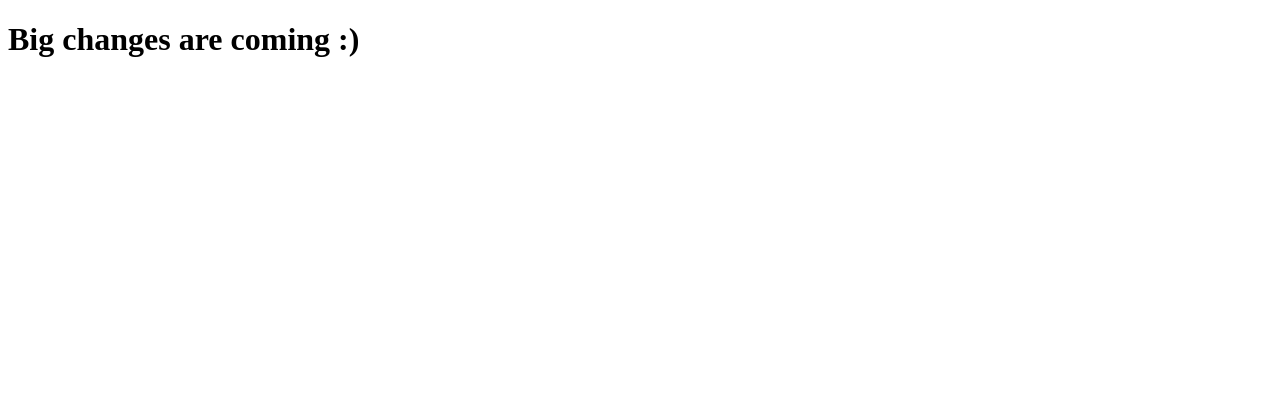
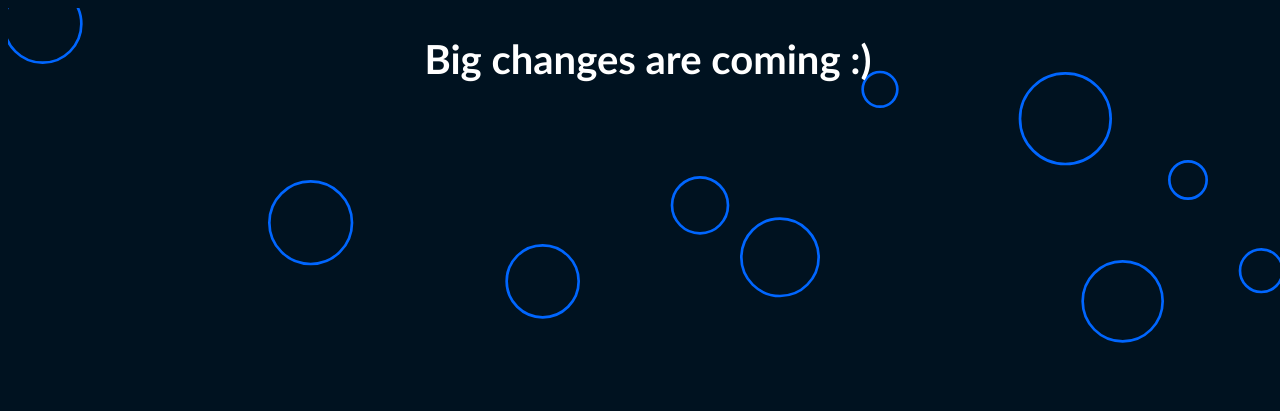
Before and after one commit to TomG16/tomtommi.github.io, a plain HTML site: page index.html in a window 1280 px wide. Drawn offline with Linux system fonts and the light colour scheme.

Commit message:
Finished temp website

```diff
--- a/index.html
+++ b/index.html
@@ -4,8 +4,33 @@
 	<meta charset="utf-8">
 	<meta name="viewport" content="width=device-width, initial-scale=1">
 	<title>tomtommidev</title>
+	<style type="text/css">
+		body {
+			font-family: Calibri;
+			background-color: #001220;
+		}
+		.maintext {
+			color: white;
+			text-align: center;
+			font-size: 40px;
+		}
+		.spacer {
+			aspect-ratio: 960/300;
+			width: 100%;
+			background-repeat: no-repeat;
+			background-position: center;
+			background-size: cover;
+		}
+
+		.layer1 {
+			background-image: url('circles.svg');
+			position: absolute;
+		}
+	</style>
 </head>
 <body>
-<h1>Big changes are coming :)</h1>
+	<div class="layer1 spacer">
+<h1 class="maintext">Big changes are coming :)</h1>
+	</div>
 </body>
 </html>
```
Also changed, not shown: circles.svg (added).
